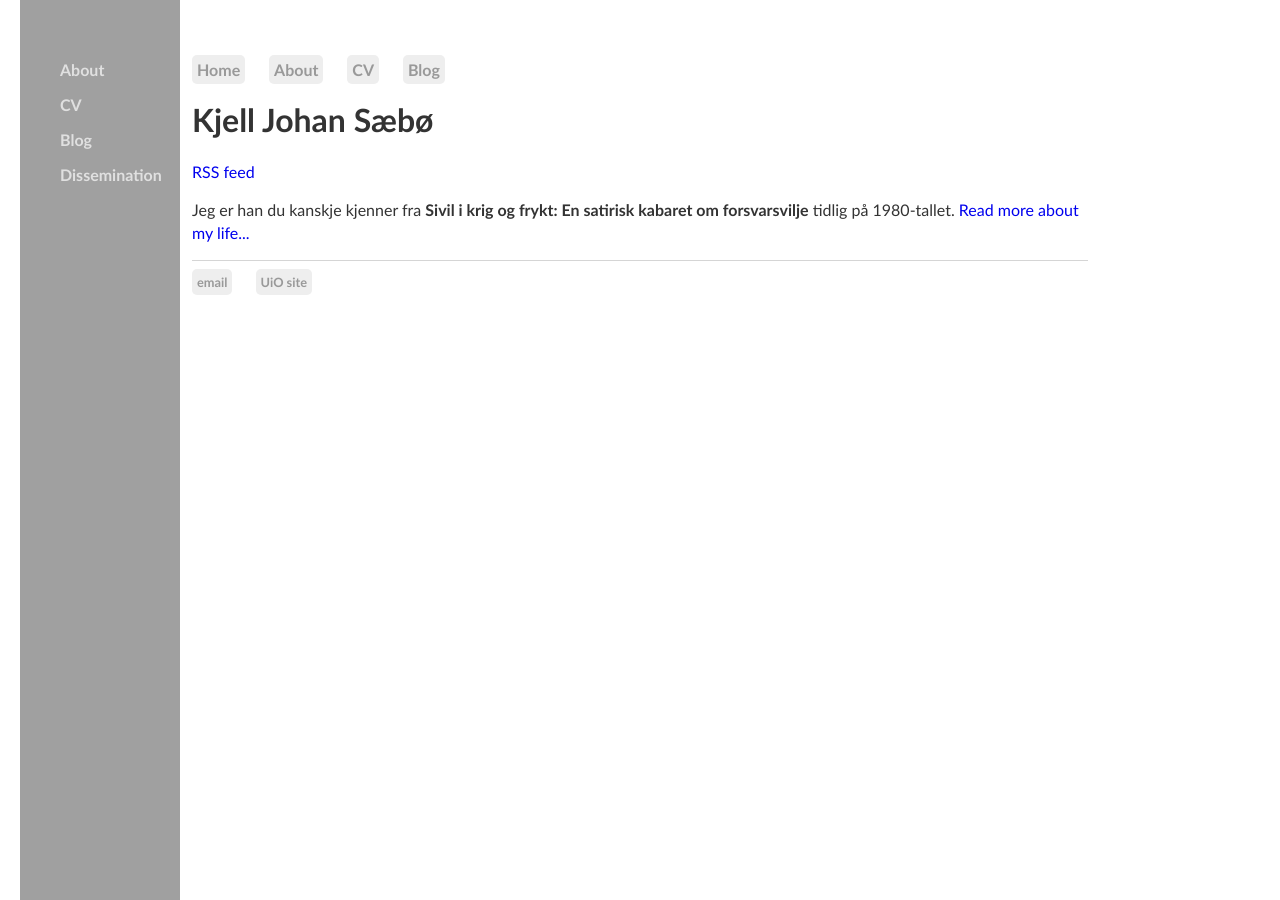
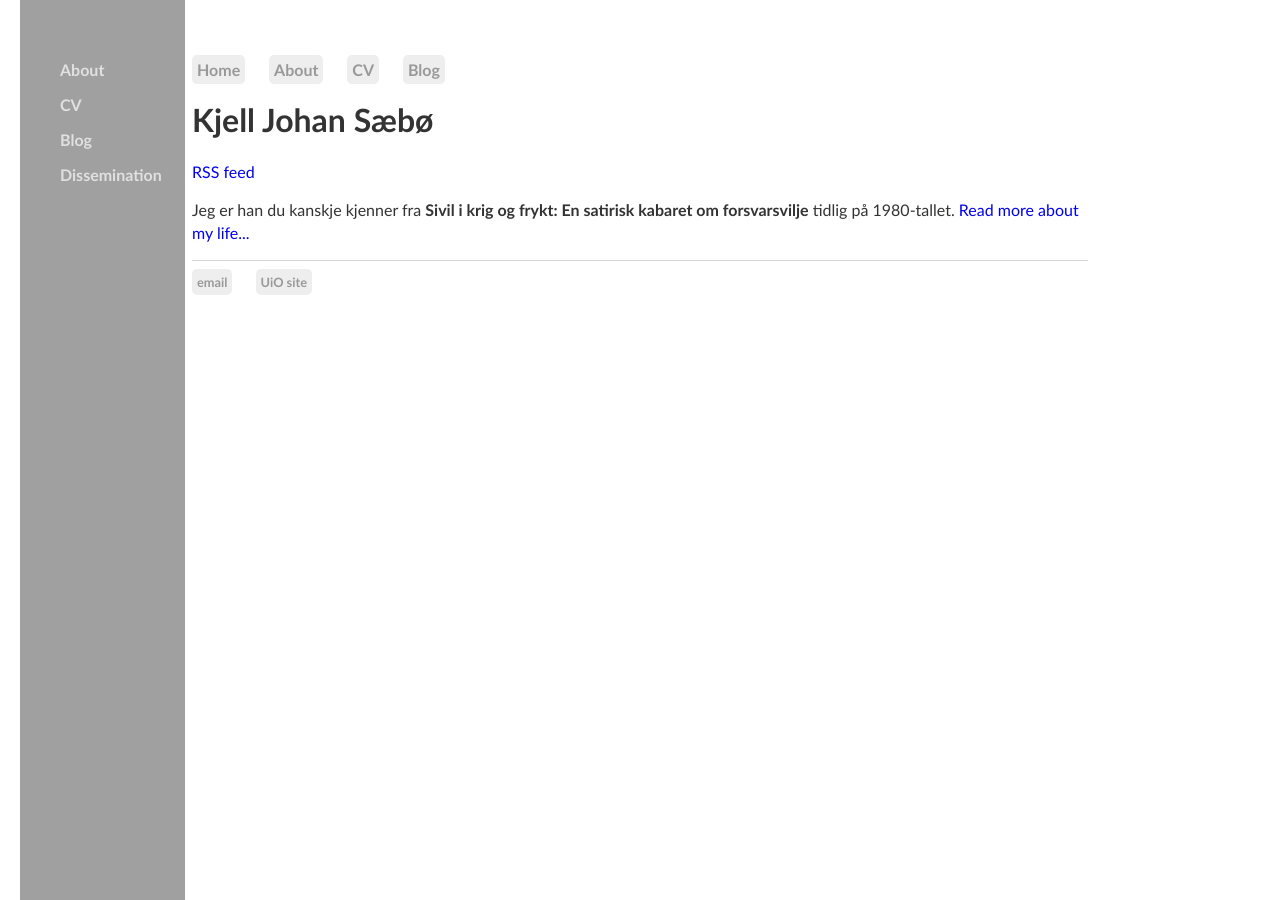
Before and after one commit to kjelljs/kjelljs.github.io, a Jekyll site: the page built from index.html, in a window 1280 px wide. Built offline with Jekyll 4.4.1, drawn with Linux system fonts in a browser that asks for light colours.

Commit message:
Update main.css

```diff
--- a/css/main.css
+++ b/css/main.css
@@ -1,5 +1,5 @@
 main {
-  margin-left: 220px; /* Same as the width of the sidenav */
+  margin-left: 225px; /* Same as the width of the sidenav */
 }
 body {
     margin: 60px auto;
@@ -21,7 +21,7 @@
 
 sidenav {
   height: 100%;
-  width: 160px;
+  width: 165px;
   margin-left: 20px;
   position: fixed;
   z-index: 1;
```
